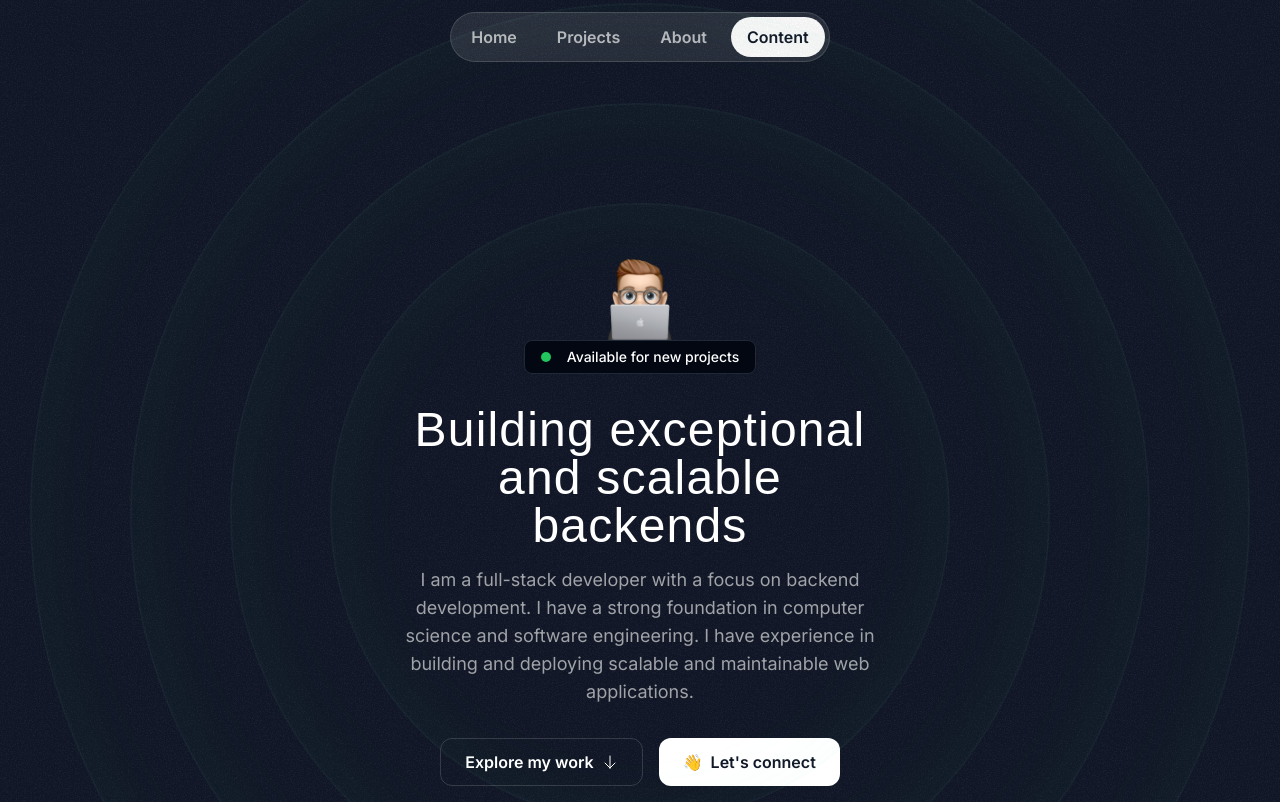
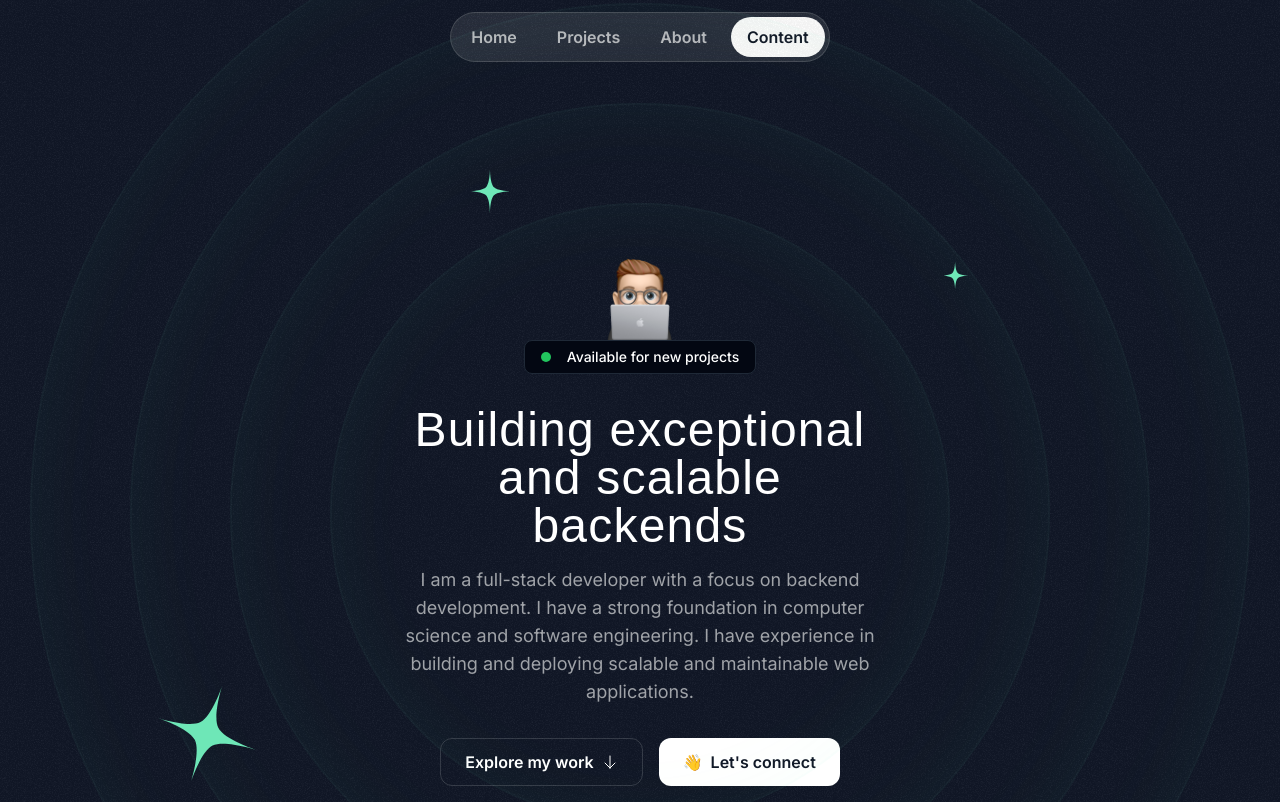
Before and after one commit to adivedpathak/Portfolio, a Next.js app: page / in a window 1280 px wide. Shown: the top 802 px of the page. Built offline with nearby package versions, Linux system fonts and the light colour scheme; a web font is replaced by a local one.

Commit message:
added stars

```diff
--- /dev/null
+++ b/src/components/HeroOrbit.tsx
@@ -0,0 +1,19 @@
+import { PropsWithChildren } from "react"
+
+export const HeroOrbit = ({ children, size, rotation }: PropsWithChildren<{ size: number; rotation: number; }>) => {
+    return (
+    <div className="absolute left-1/2 top-1/2 -translate-x-1/2 -translate-y-1/2">
+      <div className="" style={{
+        transform: `rotate(${rotation}deg)`,
+        height: `${size}px`,
+        width: `${size}px`
+      }}>
+        <div className='inline-flex' style={{
+            transform: `rotate(-${rotation}deg)`,
+        }}>
+          {children}
+        </div>
+      </div>
+    </div>
+    )
+}
--- a/src/sections/Hero.tsx
+++ b/src/sections/Hero.tsx
@@ -2,6 +2,8 @@
 import Image from 'next/image';
 import ArrowDown from '@/assets/icons/arrow-down.svg';
 import grainImage from '@/assets/images/grain.jpg';
+import StarIcon from '@/assets/icons/star.svg';
+import { HeroOrbit } from '@/components/HeroOrbit';
 
 export const HeroSection = () => {
   return <div className='py-32 md:py-48 lg:py-60 relative z-0 overflow-x-clip'>
@@ -10,6 +12,15 @@
     <div className="size-[820px] hero-ring"></div>
     <div className="size-[1020px] hero-ring"></div>
     <div className="size-[1220px] hero-ring"></div>
+    <HeroOrbit size={800} rotation={-72}>
+          <StarIcon className="size-28 text-emerald-300" />
+    </HeroOrbit>
+    <HeroOrbit size={550} rotation={20}>
+          <StarIcon className="size-12 text-emerald-300" />
+    </HeroOrbit>
+    <HeroOrbit size={590} rotation={98}>
+          <StarIcon className="size-8 text-emerald-300" />
+    </HeroOrbit>
     <div className="container">
       <div className="flex flex-col items-center">
         <Image src={memojiImage} className="size-[100px]" alt="Memoji" />
```
